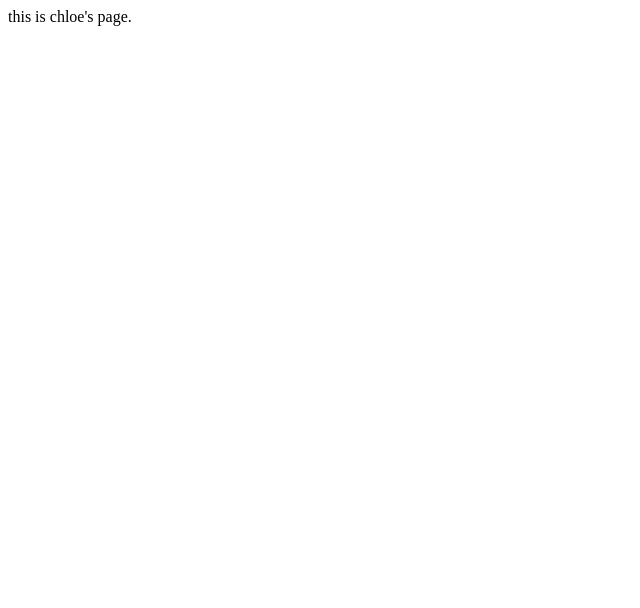
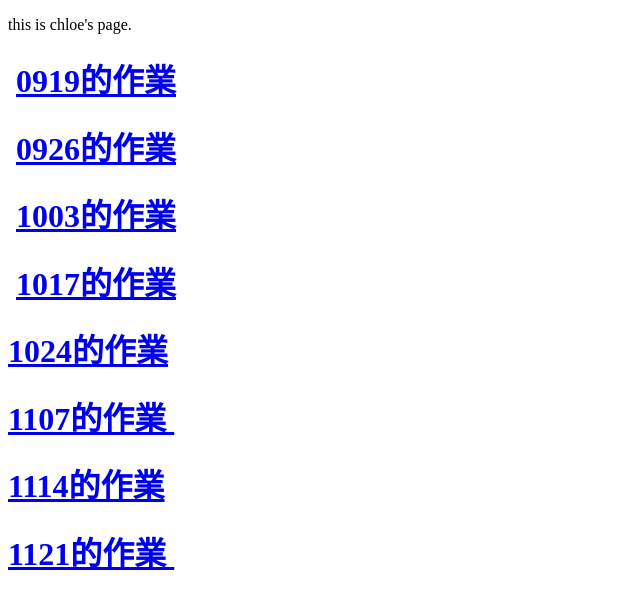
Before and after one commit to Chloe0414/Chloe0414.github.io, a plain HTML site: page index.html in a window 1280 px wide. Shown: the whole page, without its empty margins (0-640 px from the left). Drawn offline with Linux system fonts and the light colour scheme.

Commit message:
新增作業

```diff
--- a/index.html
+++ b/index.html
@@ -6,6 +6,14 @@
 </head>
 
 <body>
-this is chloe's page.
+<p> this is chloe's page. </p>
+<h1>&nbsp;<a href="public_html/0919/">0919的作業</a></h1>
+<h1>&nbsp;<a href="public_html/0926/">0926的作業</a></h1>
+<h1>&nbsp;<a href="public_html/1003/">1003的作業</a></h1>
+<h1>&nbsp;<a href="public_html/1017/">1017的作業</a> </h1>
+<h1><a href="public_html/1024/">1024的作業</a></h1>
+<h1><a href="public_html/1107/">1107的作業&nbsp;</a></h1>
+<h1><a href="public_html/1114/">1114的作業</a></h1>
+<h1><a href="public_html/1121/">1121的作業 </a>&nbsp;</h1>
 </body>
 </html>
```
Also changed, not shown: 1 other file.
